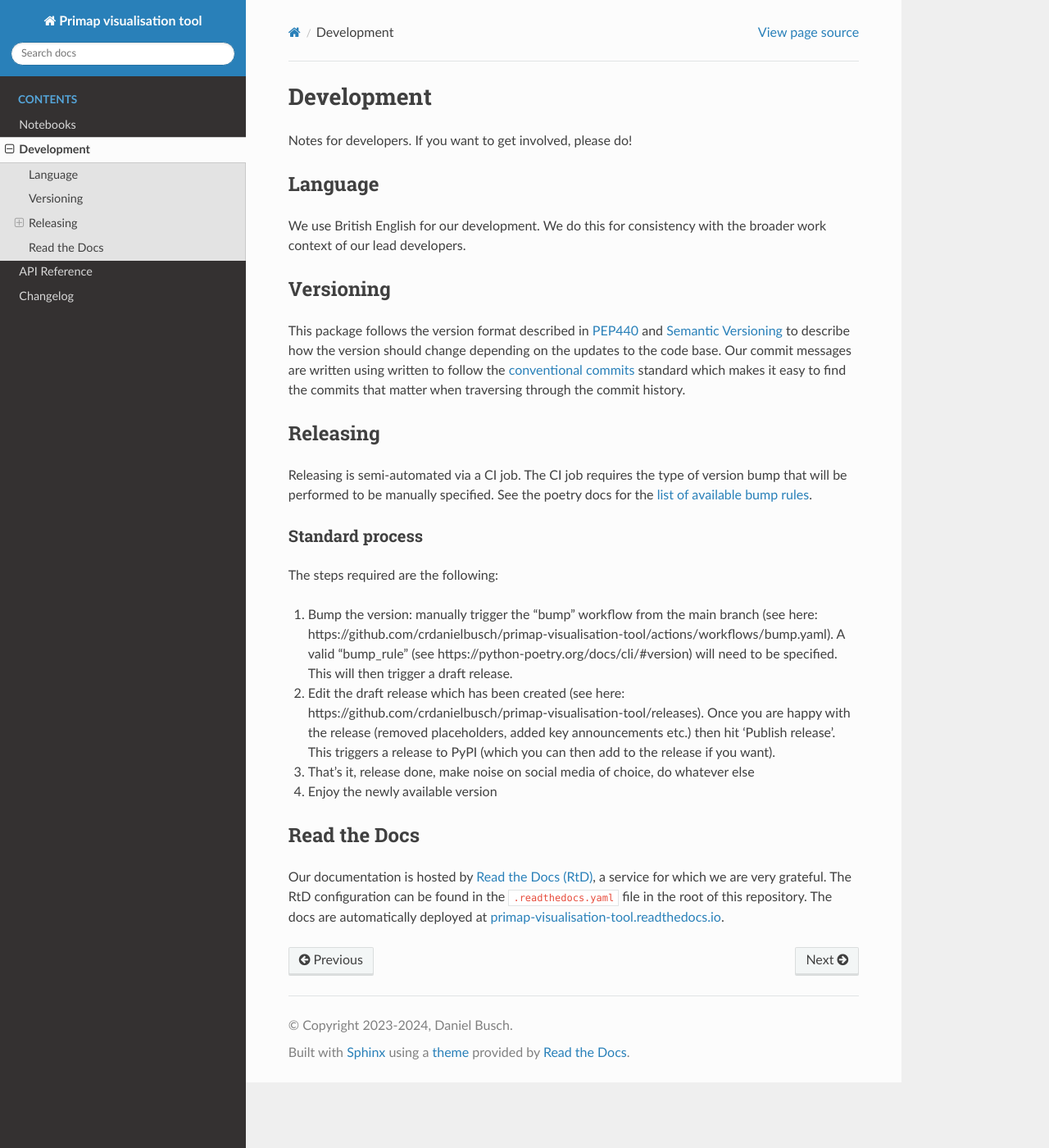
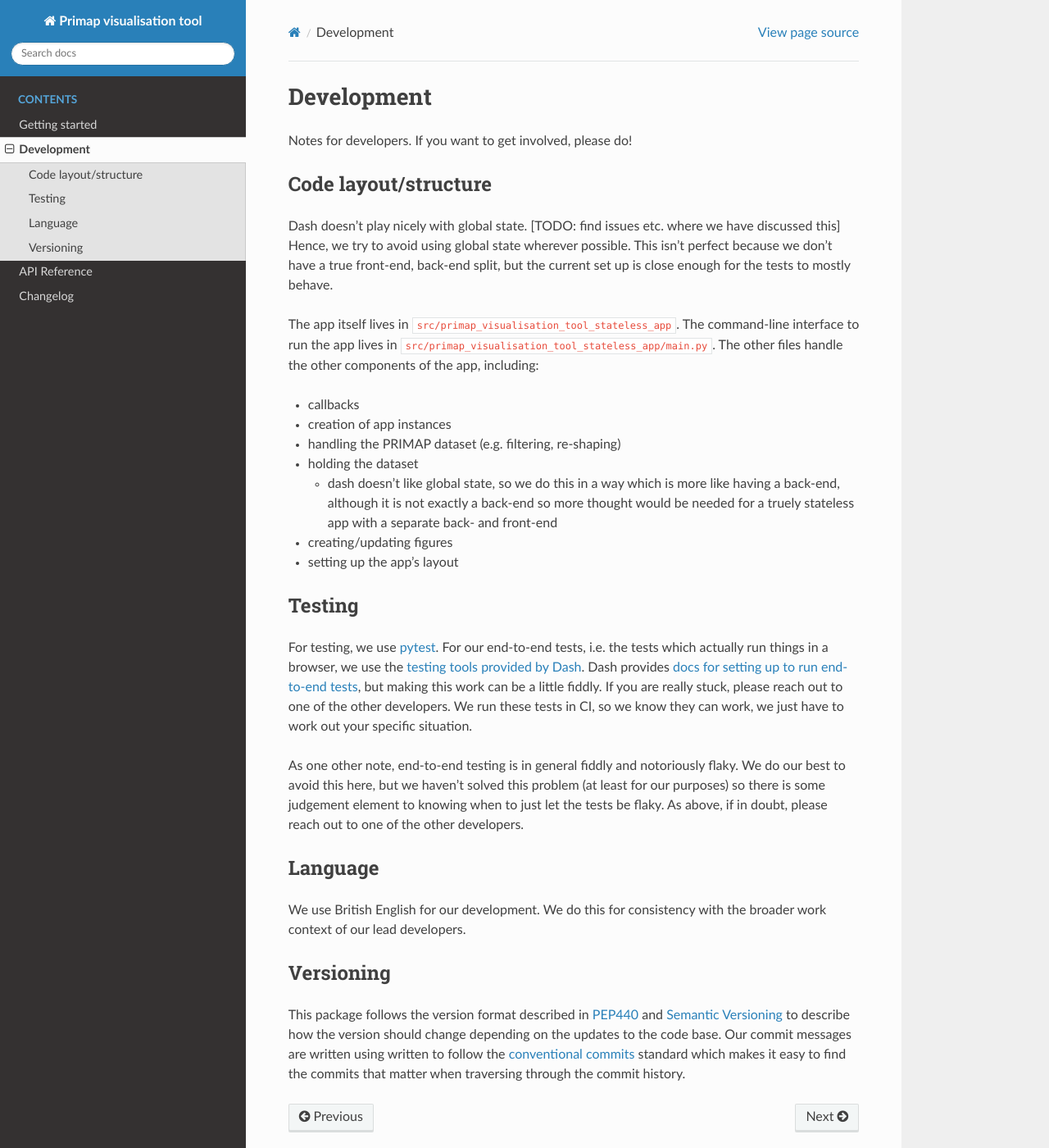
Before and after one commit to crdanielbusch/primap-vis-tool, a Sphinx documentation site: the page built from docs/source/development.md, in a window 1280 px wide and 1400 px high. Shown: the whole window at 82% size. Built offline with Sphinx 7.4.7 and the Read the Docs theme 2.0.0, drawn with Linux system fonts in a browser that asks for light colours; pages that are not in the unit, such as notebooks, are missing from menus.

Commit message:
Re-write high level docs

```diff
--- a/docs/source/development.md
+++ b/docs/source/development.md
@@ -2,6 +2,45 @@
 # Development
 
 Notes for developers. If you want to get involved, please do!
+
+## Code layout/structure
+
+Dash doesn't play nicely with global state.
+[TODO: find issues etc. where we have discussed this]
+Hence, we try to avoid using global state wherever possible.
+This isn't perfect because we don't have a true front-end, back-end split,
+but the current set up is close enough for the tests to mostly behave.
+
+The app itself lives in `src/primap_visualisation_tool_stateless_app`.
+The command-line interface to run the app lives in `src/primap_visualisation_tool_stateless_app/main.py`.
+The other files handle the other components of the app, including:
+
+- callbacks
+- creation of app instances
+- handling the PRIMAP dataset (e.g. filtering, re-shaping)
+- holding the dataset
+  - dash doesn't like global state, so we do this in a way which is more like
+    having a back-end, although it is not exactly a back-end so more thought
+    would be needed for a truely stateless app with a separate back- and front-end
+- creating/updating figures
+- setting up the app's layout
+
+## Testing
+
+For testing, we use [pytest](https://docs.pytest.org/en/stable/).
+For our end-to-end tests, i.e. the tests which actually run things in a browser,
+we use the [testing tools provided by Dash](https://dash.plotly.com/testing).
+Dash provides [docs for setting up to run end-to-end tests](https://dash.plotly.com/testing#end-to-end-tests),
+but making this work can be a little fiddly.
+If you are really stuck, please reach out to one of the other developers.
+We run these tests in CI, so we know they can work,
+we just have to work out your specific situation.
+
+As one other note, end-to-end testing is in general fiddly and notoriously flaky.
+We do our best to avoid this here, but we haven't solved this problem
+(at least for our purposes)
+so there is some judgement element to knowing when to just let the tests be flaky.
+As above, if in doubt, please reach out to one of the other developers.
 
 ## Language
 
@@ -15,41 +54,3 @@ This package follows the version format described in [PEP440](https://peps.pytho
 code base. Our commit messages are written using written to follow the
 [conventional commits](https://www.conventionalcommits.org/en/v1.0.0/) standard which makes it easy to find the
 commits that matter when traversing through the commit history.
-
-(releasing-reference)=
-## Releasing
-
-Releasing is semi-automated via a CI job. The CI job requires the type of version bump that will be performed to be
-manually specified. See the poetry docs for the [list of available bump rules](https://python-poetry.org/docs/cli/#version).
-
-### Standard process
-
-The steps required are the following:
-
-
-1. Bump the version: manually trigger the "bump" workflow from the main branch
-   (see here: https://github.com/crdanielbusch/primap-visualisation-tool/actions/workflows/bump.yaml).
-   A valid "bump_rule" (see https://python-poetry.org/docs/cli/#version) will need to be specified.
-   This will then trigger a draft release.
-
-1. Edit the draft release which has been created
-   (see here:
-   https://github.com/crdanielbusch/primap-visualisation-tool/releases).
-   Once you are happy with the release (removed placeholders, added key
-   announcements etc.) then hit 'Publish release'. This triggers a release to
-   PyPI (which you can then add to the release if you want).
-
-
-1. That's it, release done, make noise on social media of choice, do whatever
-   else
-
-1. Enjoy the newly available version
-
-## Read the Docs
-
-Our documentation is hosted by
-[Read the Docs (RtD)](https://www.readthedocs.org/), a service for which we are
-very grateful. The RtD configuration can be found in the `.readthedocs.yaml`
-file in the root of this repository. The docs are automatically
-deployed at
-[primap-visualisation-tool.readthedocs.io](https://primap-visualisation-tool.readthedocs.io/en/latest/).
--- a/docs/source/notebooks/basic-demo.py
+++ /dev/null
@@ -1,26 +0,0 @@
-# ---
-# jupyter:
-#   jupytext:
-#     text_representation:
-#       extension: .py
-#       format_name: percent
-#       format_version: '1.3'
-#       jupytext_version: 1.14.5
-#   kernelspec:
-#     display_name: Python 3 (ipykernel)
-#     language: python
-#     name: python3
-# ---
-
-# %% [markdown]
-# # Basic demo
-#
-# This notebook gives a basic demonstration of how to use Primap visualisation tool.
-
-# %%
-import primap_visualisation_tool
-
-# %%
-print(
-    f"You are using primap_visualisation_tool version {primap_visualisation_tool.__version__}"
-)
--- a/pyproject.toml
+++ b/pyproject.toml
@@ -51,6 +51,7 @@ ruff = "0.0.264"
 pre-commit = "^3.3.1"
 towncrier = "^23.6.0"
 liccheck = "^0.9.1"
+sphinx-autobuild = "^2024.4.16"
 
 [build-system]
 requires = ["poetry-core"]
```
Also changed, not shown: README.md (+28 -63 lines), docs/source/getting-started.md (added, +6 -0 lines), docs/source/index.md (+1 -1 lines), docs/source/notebooks.md (deleted, +0 -21 lines), 1 other file.
